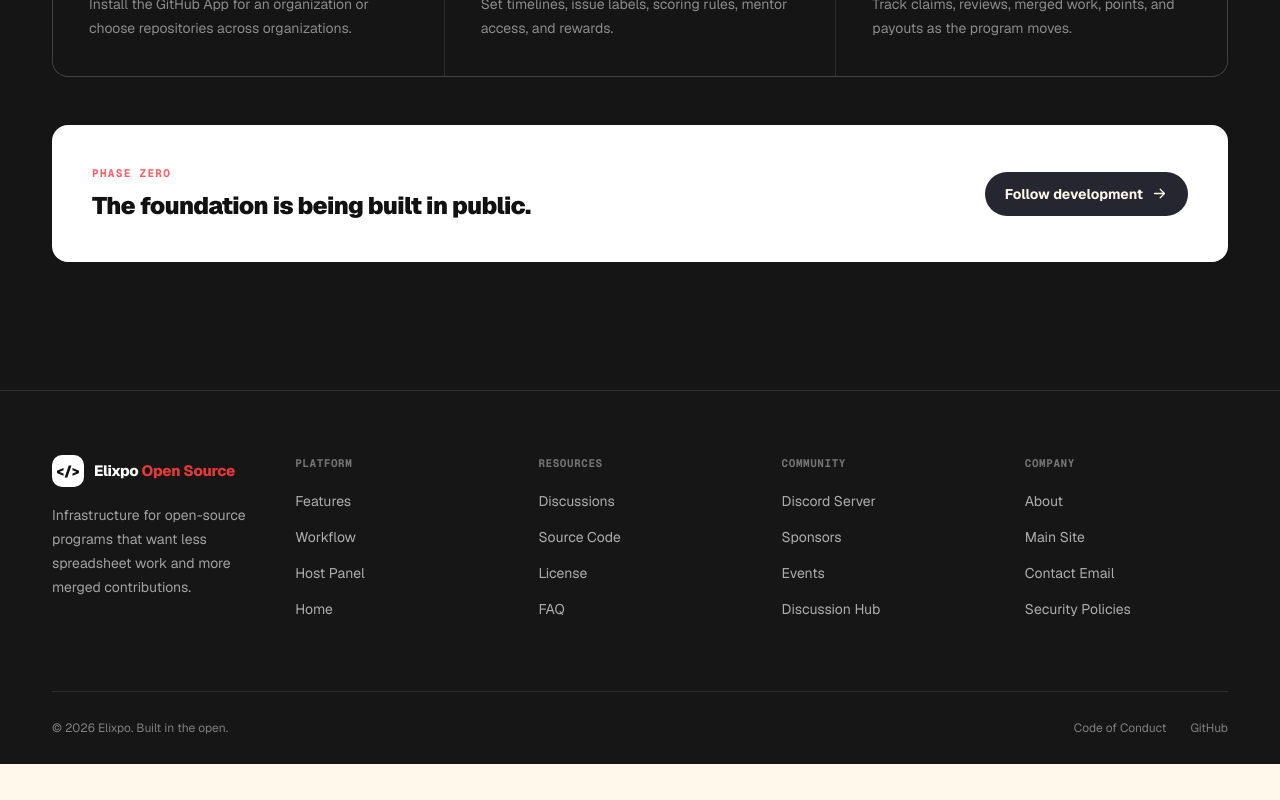
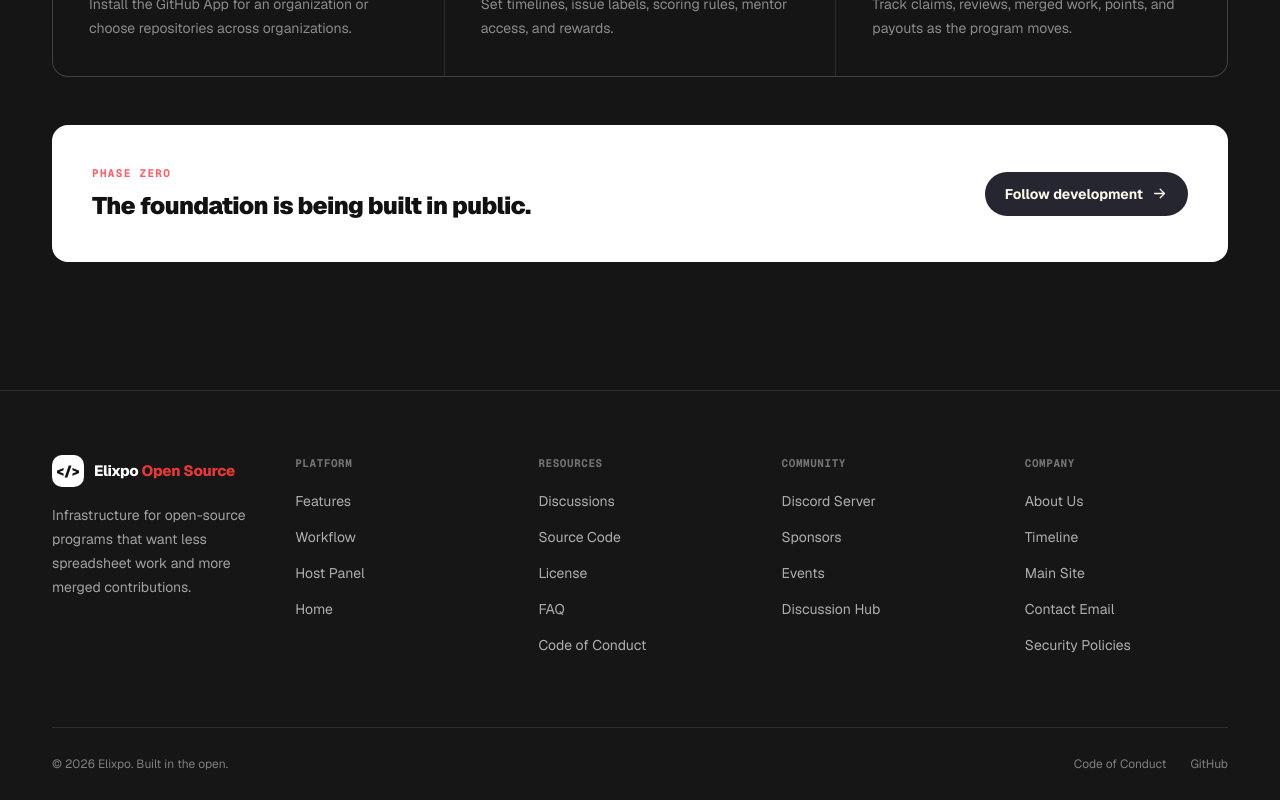
Before and after one commit to elixpo/opensource, a Next.js app: page / in a window 1280 px wide. Shown: the part 2636-3436 px from the top of the page. Before the commit the page ends 3400 px from the top, so only its background shows below. Built offline with nearby package versions, Linux system fonts and the light colour scheme; no server answers.

Commit message:
fix(footer): verify and add landing page menu routes to footer sections

```diff
--- a/components/footer.tsx
+++ b/components/footer.tsx
@@ -40,6 +40,7 @@ const footerSections: FooterSection[] = [
       },
       { name: 'License', href: '/LICENSE' },
       { name: 'FAQ', href: '/faq' },
+      { name: 'Code of Conduct', href: '/code-of-conduct' },
     ],
   },
   {
@@ -51,11 +52,7 @@ const footerSections: FooterSection[] = [
         href: 'https://discord.gg/elixpo',
         external: true,
       },
-      {
-        name: 'Sponsors',
-        href: 'https://github.com/sponsors/Circuit-Overtime',
-        external: true,
-      },
+      { name: 'Sponsors', href: '/sponsors' },
       { name: 'Events', href: '/events' },
       { name: 'Discussion Hub', href: '/discussion' },
     ],
@@ -64,7 +61,8 @@ const footerSections: FooterSection[] = [
     id: 'footer-company',
     title: 'Company',
     links: [
-      { name: 'About', href: '/about' },
+      { name: 'About Us', href: '/about' },
+      { name: 'Timeline', href: '/timeline' },
       { name: 'Main Site', href: 'https://elixpo.com', external: true },
       {
         name: 'Contact Email',
```
